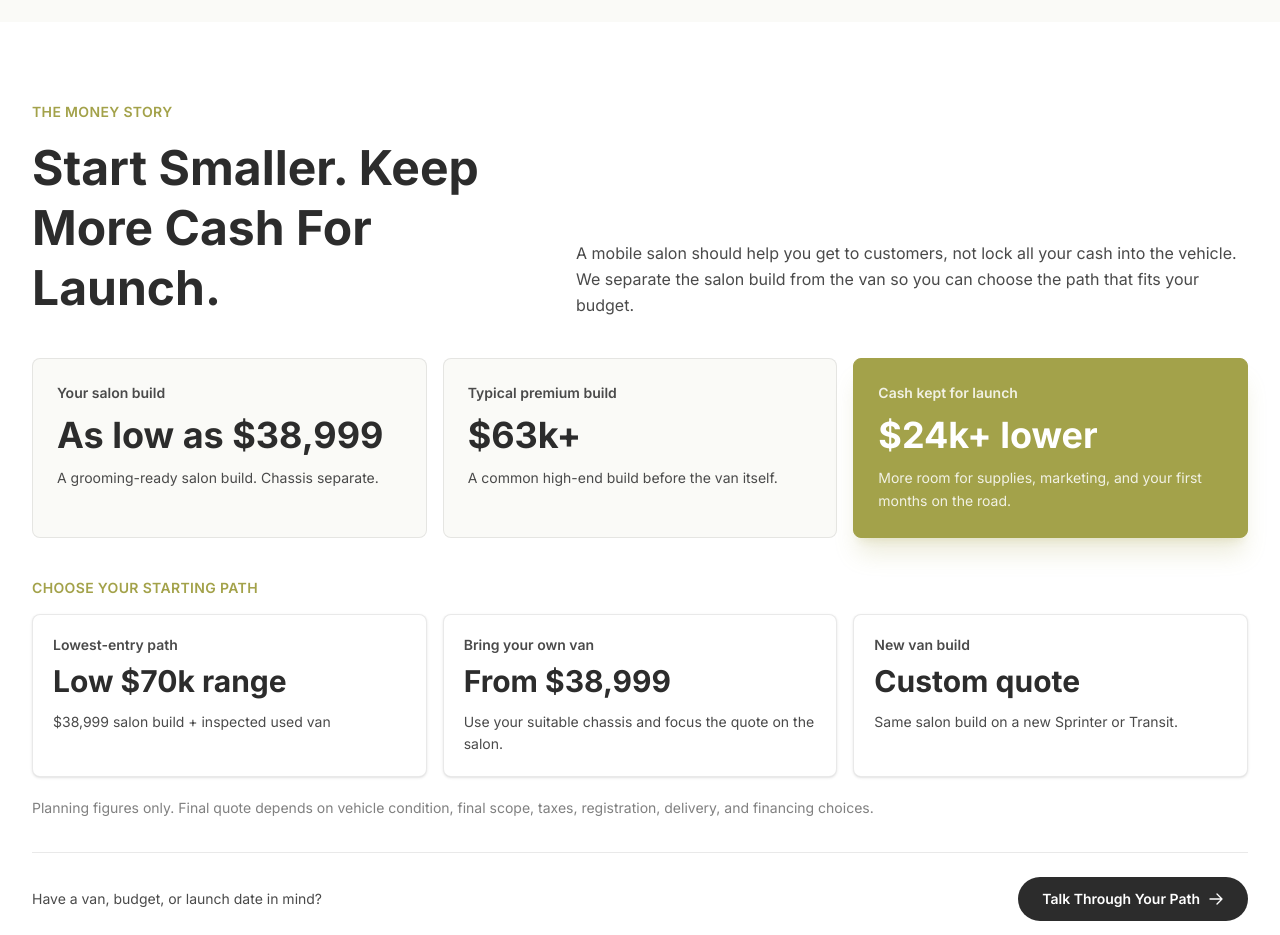
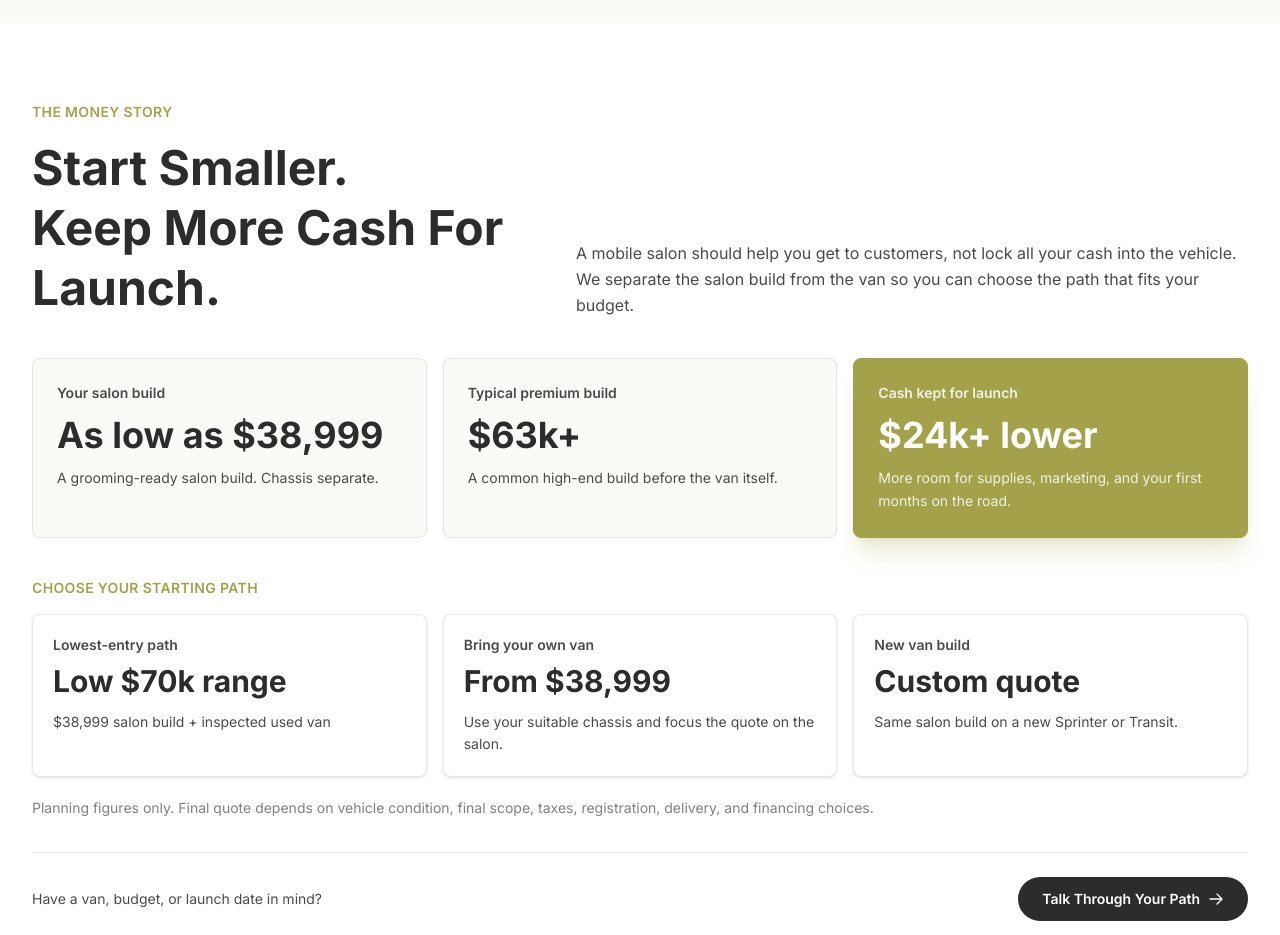
Before and after one commit to hiharryyim/Spring-Le-Tour, a Next.js app: page /grooming in a window 1280 px wide. Shown: the part 920-1855 px from the top of the page. Built offline with nearby package versions, Linux system fonts and the light colour scheme; a web font is replaced by a local one.

Commit message:
Refine grooming money story heading

```diff
--- a/src/app/grooming/page.tsx
+++ b/src/app/grooming/page.tsx
@@ -191,7 +191,8 @@
                 The Money Story
               </p>
               <h2 className="max-w-lg text-4xl font-bold leading-tight text-dark sm:text-5xl">
-                Start Smaller. Keep More Cash For Launch.
+                <span className="block">Start Smaller.</span>
+                <span className="block">Keep More Cash For Launch.</span>
               </h2>
             </div>
             <p className="max-w-2xl text-base leading-relaxed text-dark-light lg:ml-auto">
```
